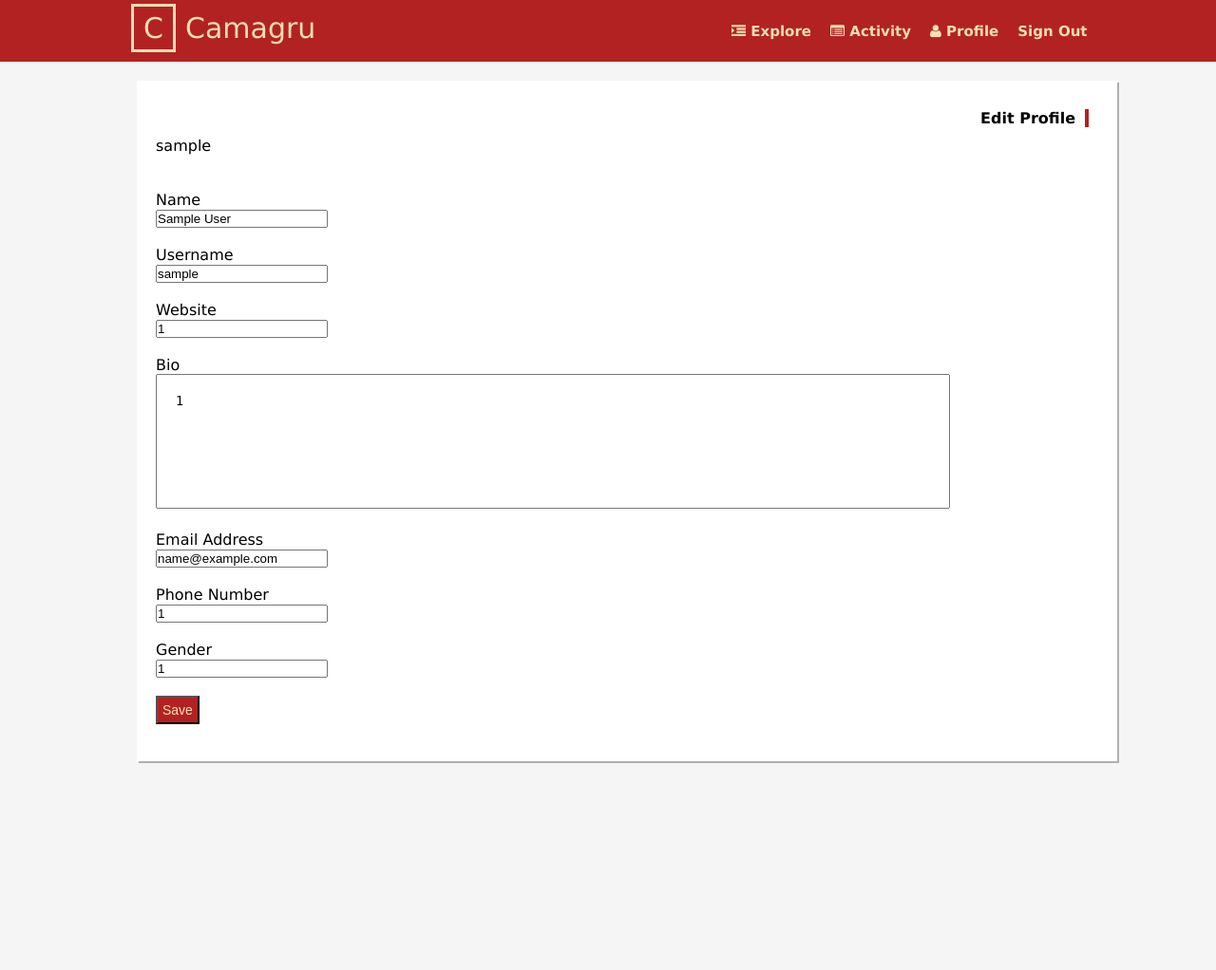
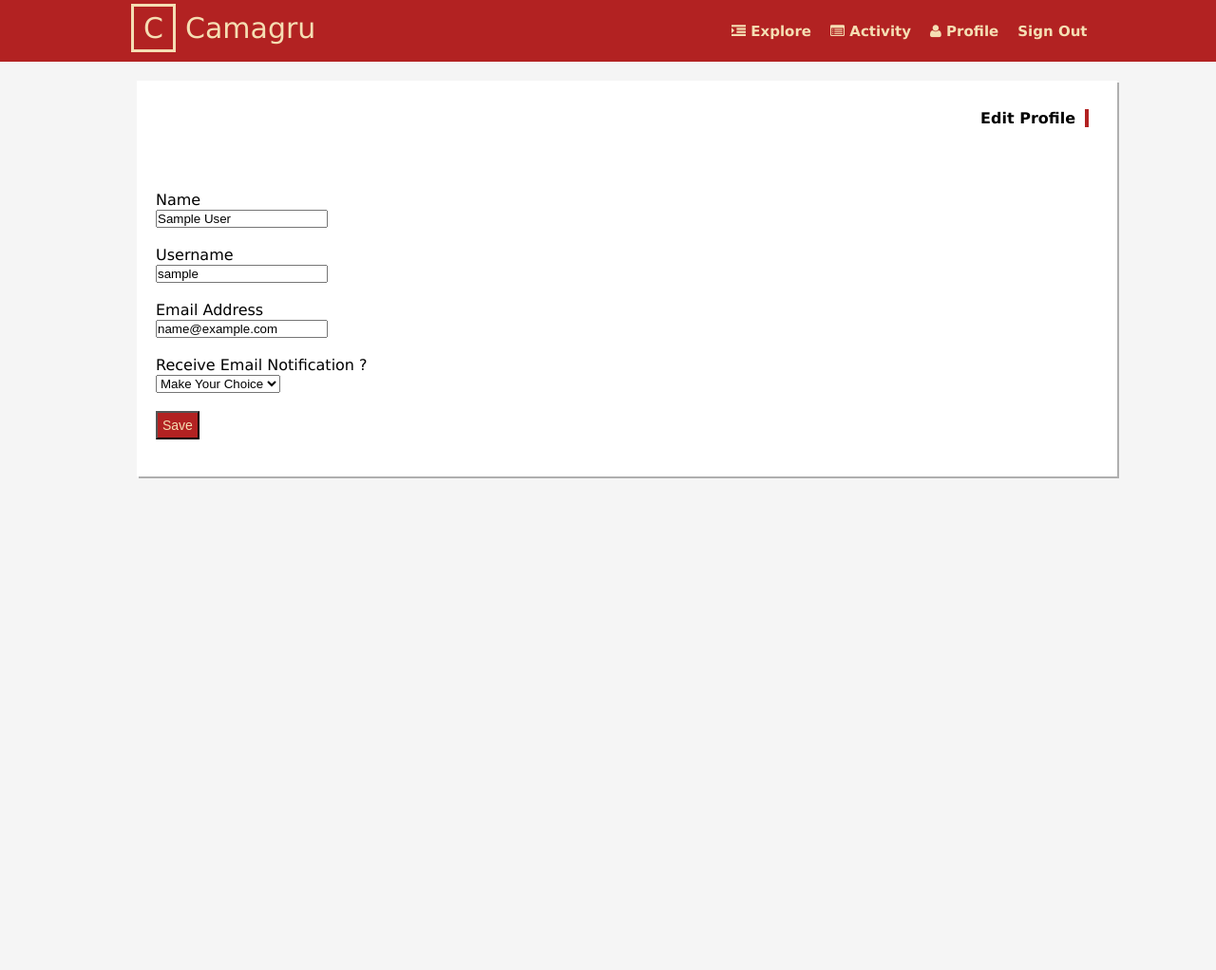
Before and after one commit to tchewaa/camagru, a PHP site: page /camagru/edit_profile.php in a window 1280 px wide. Shown: the whole page at 95% size. After the commit the page ends 504 px from the top, so only its background shows below. Run offline with PHP 8.4, Linux system fonts and the light colour scheme; the visitor is signed in with stand-in values (Sample User, id 1).

Commit message:
added edit profile with receive email

```diff
--- a/edit_profile.php
+++ b/edit_profile.php
@@ -1,6 +1,31 @@
 
 <?php
-    require "includes/header.php";
+    require("includes/header.php");
+    if (isset($_POST['save']))
+    {
+        $fullname = $_POST['fullname'];
+        $username = $_POST['username'];
+        $email_address = $_POST['email_address'];
+
+        if (empty($fullname) || empty($username) || empty($email_address))
+        {
+            $error = "Error: Empty fields not allowed.";
+        }
+        else if (!filter_var($email_address, FILTER_VALIDATE_EMAIL)){
+            $error = "Invalid email address.";
+        }
+        else {
+
+            try{
+                $sql = "UPDATE `users` SET `fullname` = '".$fullname."', `username` = '".$username."', `email_address` = '".$email_address."' WHERE `user_id` = '".$_SESSION["user_id"]."'";
+                $conn->exec($sql);
+                $success = "Updated Successfully.";
+            }
+            catch(PDOException $e){
+                $error = "Error: ".$e->getMessage();
+            }
+        }
+    }
 ?>
 <main>
         <section class="timeline_section">
@@ -9,23 +34,26 @@
                     <div class="profile_container">
                         <h4 class="right">Edit Profile</h4>
                        <form method="POST" action="<?php echo htmlspecialchars($_SERVER["PHP_SELF"]);?>">
-                                <?php
-                                    if (isset($_SESSION['username']))
-                                        echo $_SESSION['username'];
-                                    else if(isset($_SESSION['profile_pic']))
-                                            echo $_SESSION["profile_pic"];
-                                    else
-                                            echo '<img src="images/no-profile-pic-icon-5.jpg"/>';
-                                ?>
+                                <br/>
                                  <p><span class="error"><?php if (isset($error)) echo $error ?></span>
                                 <span class="success"><?php if (isset($success)) echo $success ?></span></p><br/>
                                 Name<br/><input type="text" value = "<?php if(isset($_SESSION['fullname'])){echo $_SESSION['fullname'];}?>" name="fullname" placeholder="Full Name"><br/><br/>
-                                Username<br/><input type="text" value = "<?php if(isset($_SESSION['username'])){echo $_SESSION['username'];}?>" name="username" placeholder="Username"><br/><br/>
-                                Website<br/><input type="text" value = "<?php if(isset($_SESSION['website'])){echo $_SESSION['website'];}?>" name="website" placeholder="website"><br/><br/>
-                                Bio<br/><textarea rows="6" placeholder="Bio"><?php if(isset($_SESSION['bio'])){echo $_SESSION['bio'];}?></textarea><br/><br/>
+                                Username<br/><input readonly type="text" value = "<?php if(isset($_SESSION['username'])){echo $_SESSION['username'];}?>" name="username" placeholder="Username"><br/><br/>
                                 Email Address<br/><input type="text" value = "<?php if(isset($_SESSION['email_address'])){echo $_SESSION['email_address'];}?>" name="email_address" placeholder="Username"><br/><br/>
-                                Phone Number<br/><input type="text" value = "<?php if(isset($_SESSION['phone'])){echo $_SESSION['phone'];}?>" name="phone" placeholder="Phone Number"><br/><br/>
-                                Gender<br/><input type="text" value = "<?php if(isset($_SESSION['gender'])){echo $_SESSION['gender'];}?>" name="gender" placeholder="Gender"><br/><br/>
+                                Receive Email Notification ?<br/>
+                                <select name="receive_mail">
+                                    <option value="">Make Your Choice</option>
+                                    <?php
+                                        //$sql = "SELECT * FROM `categories`";
+                                        $res = $conn->query($sql);
+                                        while ($rows = mysqli_fetch_assoc($res)){
+                                        ?>
+                                        <option value="<?php echo $rows['category_id'];?>"><?php echo $rows['category_name'];?></option>
+
+                                        <?php
+                                        }
+                                        ?>
+                                    </select> <br/><br/>
                                 <button class ="primary-button" type="submit" name="save">Save</button><br/><br/>
 
                             </form>
```
